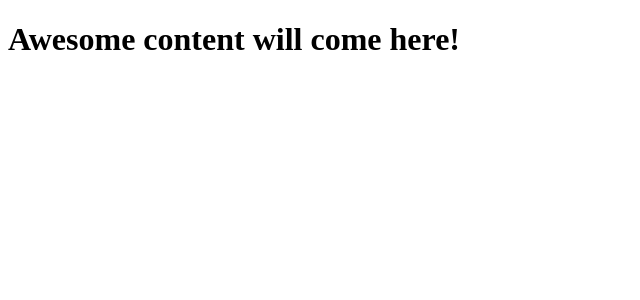
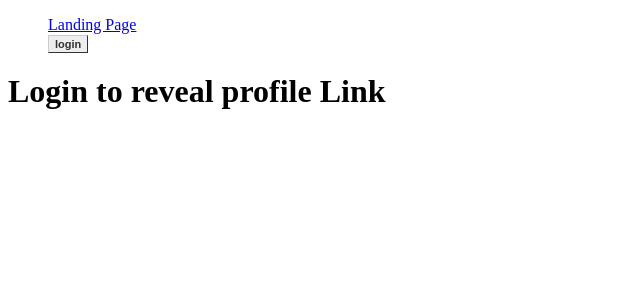
Before and after one commit to HackYourFuture-CPH/class06-final-project, a React app in the folder source/: page / in a window 1280 px wide. Shown: the top 300 px of the page, without its empty margins (0-640 px from the left). Built offline with nearby package versions, Linux system fonts and the light colour scheme; no server answers.

Commit message:
remove client styling as to start from blank slate

```diff
--- a/source/src/client/api/apiCalls.js
+++ b/source/src/client/api/apiCalls.js
@@ -1,8 +1,6 @@
 import Axios from 'axios'
 
 async function getProfileInfo() {
-  console.log('from get profile')
-
   const response = await Axios.post('/api/profile', { withCredentials: true }).catch(
     err => {
       if (err.response) {
@@ -23,13 +21,10 @@ async function getProfileInfo() {
       console.log(err.config)
     }
   )
-  console.log(response)
-
   return response
 }
 
 async function isLoggedIn() {
-  console.log('is logged in')
   const response = await Axios.post('/api/profile')
     .catch(err => {
       if (err.response) {
@@ -57,7 +52,6 @@ async function isLoggedIn() {
         return false
       }
     })
-  console.log('isLoggedIn', response)
   return await response
 }
 
--- a/source/src/client/components/LoginButton.jsx
+++ b/source/src/client/components/LoginButton.jsx
@@ -2,15 +2,23 @@ import React, { Component } from 'react'
 
 export default class LoginButton extends Component {
   render() {
-    // checks if user is signed in and render a login or logout button accordingly
-    return !this.props.isAuthenticated ? (
-      <a href='/auth/google' className='loginbutton'>
-        Log in
-      </a>
-    ) : (
-      <a href='/auth/google/logout' className='loginbutton'>
-        Log out
-      </a>
-    )
+    //checks if user is signed in and render a login or logout button accordingly
+    if (!this.props.isAuthenticated) {
+      return (
+        <li>
+          <a href='http://localhost:9001/auth/google' className='loginbutton'>
+            login
+          </a>
+        </li>
+      )
+    } else {
+      return (
+        <li>
+          <a href='http://localhost:9001/auth/google/logout' className='loginbutton'>
+            logout
+          </a>
+        </li>
+      )
+    }
   }
 }
--- a/source/src/client/components/Profile.jsx
+++ b/source/src/client/components/Profile.jsx
@@ -1,16 +1,19 @@
-import React from 'react'
+import React, { Component } from 'react'
 
-const Profile = props => {
-  console.log(props)
-
-  //I set up the API as so if the user is not logged in it stores and object with only 1 key.
-  //This is not a good way compared to the other way with the isAuthenticated function.
-  //but i did it this way aswell as an example, if it's usefull in another case.
-  return Object.keys(props.user).length > 1 ? (
-    <img src={props.user.img_url} alt='user imge' />
-  ) : (
-    <h1>Please log in to see your profile information</h1>
-  )
+export default class Profile extends Component {
+  render() {
+    //I set up the API as so if the user is not logged in it stores and object with only 1 key.
+    //This is not a good way compared to the other way with the isAuthenticated function.
+    //but i did it this way aswell as an example, if it's usefull in another case.
+    if (Object.keys(this.props.user).length > 1) {
+      return (
+        <div className="userinfo">
+          <p> Welcome back {this.props.user.name}!</p>
+          <img src={this.props.user.avatar} alt="none available" />
+        </div>
+      )
+    } else {
+      return <h1>Please log in to see your profile information</h1>
+    }
+  }
 }
-
-export default Profile
--- a/source/src/client/components/Public.jsx
+++ b/source/src/client/components/Public.jsx
@@ -2,6 +2,6 @@ import React, { Component } from 'react'
 
 export default class Public extends Component {
   render() {
-    return <h1>Awesome content will come here!</h1>
+    return <h1>Login to reveal profile Link</h1>
   }
 }
--- a/source/src/client/containers/App.jsx
+++ b/source/src/client/containers/App.jsx
@@ -1,5 +1,6 @@
 import React, { Component } from 'react'
-import { BrowserRouter as Router, Route } from 'react-router-dom'
+import { BrowserRouter as Router, Route, Link } from 'react-router-dom'
+import LoginButton from '../components/LoginButton'
 import Public from '../components/Public'
 import Profile from '../components/Profile'
 import { getProfileInfo, isLoggedIn } from '../api/apiCalls'
@@ -32,18 +33,28 @@ export default class App extends Component {
 
   render() {
     return (
-      <React.Fragment>
       <Router>
-          <React.Fragment>
+        <div>
+          <nav>
+            <ul>
+              {/* If user is logged in displays a profile link to view profile */}
+              {this.state.isAuthenticated ? (
+                <Link to='/profile'>Profile</Link>
+              ) : null}
+              <li>
+                <Link to='/'>Landing Page</Link>
+              </li>
+              <LoginButton isAuthenticated={this.state.isAuthenticated} />
+            </ul>
+          </nav>
           <Route exact path='/' component={Public} />
           <Route
             exact
             path='/profile'
             component={props => <Profile {...props} user={this.state.user} />}
           />
-          </React.Fragment>
+        </div>
       </Router>
-      </React.Fragment>
     )
   }
 }
--- a/source/src/client/index.js
+++ b/source/src/client/index.js
@@ -1,6 +1,6 @@
 import React from 'react'
 import ReactDOM from 'react-dom'
-// import './style.css'
+import './style.css'
 import App from './containers/App'
 
 ReactDOM.render(<App />, document.getElementById('root'))
```
Lines whose indentation alone changed are shown as unchanged.
